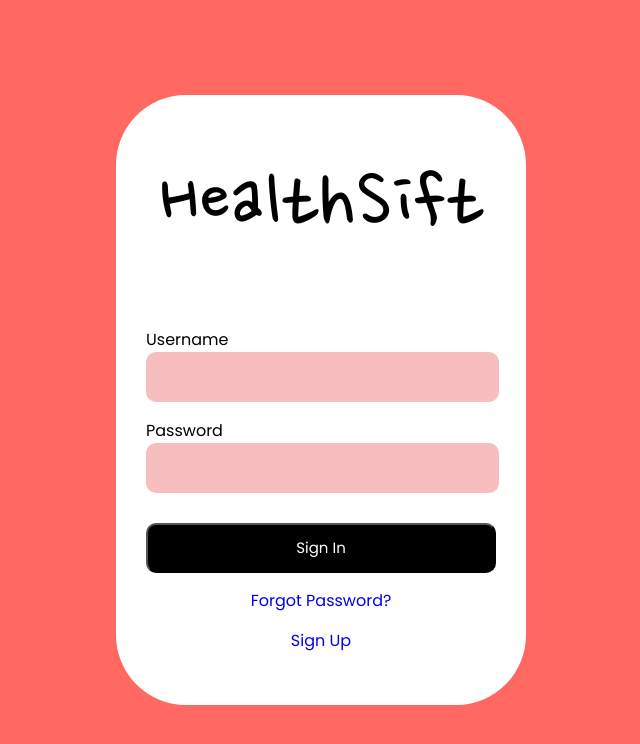
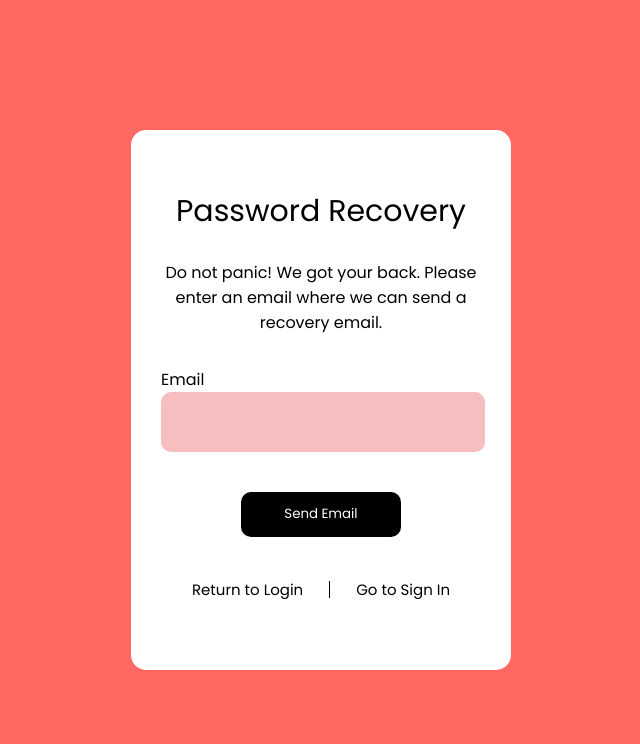
Before and after one commit to Antwon01/HealthSifters, a React (Vite) app in the folder HealthSift/: page /forgotPassword in a window 1280 px wide. Shown: the top 744 px of the page, without its empty margins (319-959 px from the left). Built offline with nearby package versions, Linux system fonts and the light colour scheme; the HTML template or start-up script is replaced by a standard one.

Commit message:
Jose - Implemented Forgot Password

```diff
--- a/HealthSift/package.json
+++ b/HealthSift/package.json
@@ -11,7 +11,8 @@
   },
   "dependencies": {
     "react": "^18.3.1",
-    "react-dom": "^18.3.1"
+    "react-dom": "^18.3.1",
+    "react-router-dom": "^6.27.0"
   },
   "devDependencies": {
     "@eslint/js": "^9.11.1",
--- a/HealthSift/src/APIRequest.js
+++ b/HealthSift/src/APIRequest.js
@@ -11,4 +11,15 @@ export default class APIRequest {
         .then(data => console.log(data.status))
         .catch(error => console.log(error))
     }
+
+    static forgotPassword(body) {
+        return fetch('http://localhost:8080/forgotPassword', {
+            'method' : 'POST',
+            headers : {'Content-type' : 'application/json'},
+            body : JSON.stringify(body)
+        })
+        .then(response => response.json())
+        .then(data => console.log(data.status))
+        .catch(error => console.log(error))
+    }
 }
--- a/HealthSift/src/App.jsx
+++ b/HealthSift/src/App.jsx
@@ -1,11 +1,19 @@
 import Login from "./Login.jsx"
+import ForgotPassword from "./ForgotPassword.jsx";
+import { BrowserRouter, Routes, Route } from 'react-router-dom';
 
 function App() {
 
   return (
-    <div className="loginPage">
-      <Login/>
-    </div>
+    <BrowserRouter>
+      <Routes>
+        <Route path="/" element={
+            <div className="loginPage">
+              <Login/>
+            </div>}/>
+        <Route path="/forgotPassword" element={<ForgotPassword/>}/>
+      </Routes>
+    </BrowserRouter>
   )
 }
 
--- /dev/null
+++ b/HealthSift/src/ForgotPassword.jsx
@@ -0,0 +1,47 @@
+import RedirectButton from "./RedirectButton.jsx";
+import APIRequest from './APIRequest.js';
+
+
+function ForgotPassword() {
+
+    function handleSubmitt(event) {
+        event.preventDefault();
+
+        const email = event.target.elements.email.value;
+
+        const data = {email};
+        APIRequest.forgotPassword(data);
+    }
+  return (
+    <div className='fogotPasswordPage'>
+
+        <div className='fogotPasswordContainer'>
+
+            <p className='forgotPasswordTitle poppinsFont'>Password Recovery</p>
+
+            <p className=" forgotPasswordDescription poppinsFont">Do not panic! We got your back. Please enter an email where we can send a recovery email.</p>
+
+            <form className='forgotPasswordForm' onSubmit={handleSubmitt}>
+
+                <label className="loginLabel poppinsFont" htmlFor="email"><p>Email</p></label>
+                <input className="emailInformation poppinsFont" type="text" name="email" id="email"></input>
+
+                <button className="forgotPasswordSendBtn poppinsFont" type='submit'>Send Email</button>
+
+            </form>
+
+            <div>
+
+                <RedirectButton location="" style="forgotPasswordReturnBtn" title="Return to Login"/>
+                <span className='divider'></span>
+                <RedirectButton location="" style="forgotPasswordSignBtn" title="Go to Sign In"/>
+
+            </div>
+
+        </div>
+
+    </div>
+  )
+}
+
+export default ForgotPassword
--- a/HealthSift/src/Login.jsx
+++ b/HealthSift/src/Login.jsx
@@ -1,12 +1,8 @@
-import LoginInformation from "./LoginInformation.jsx"
+import RedirectButton from "./RedirectButton.jsx";
 import APIRequest from "./APIRequest.js"
-import {useState} from 'react'
 
 
 function Login() {
-
-    // const [username, setUserName] = useState("");
-    // const [password, setPassWord] = useState("");
 
 
     function handleSubmit(e) {
@@ -36,8 +32,11 @@ function Login() {
 
                 <button className="signInbtn poppinsFont" type="submit">Sign In</button>
             </form>
-            <a className="poppinsFont" href="google.com">Forgot Password?</a>
-            <a className="poppinsFont" href="google.com">Sign Up</a>
+
+            <RedirectButton location="forgotPassword" style="loginBtns" title="Forgot Password"/>
+
+            <RedirectButton location="" style="loginBtns" title="Sign Up"/>
+
         </div>
     )
 }
--- /dev/null
+++ b/HealthSift/src/RedirectButton.jsx
@@ -0,0 +1,14 @@
+import React from 'react'
+import PropTypes from 'prop-types'
+import { Link } from "react-router-dom";
+
+function RedirectButton(props) {
+  return (
+    <Link to={"/" + props.location}>
+                <button className={"poppinsFont " + props.style}>{props.title}</button>
+    </Link>
+  )
+}
+
+
+export default RedirectButton
--- a/HealthSift/src/index.css
+++ b/HealthSift/src/index.css
@@ -9,6 +9,7 @@ body {
   font-style: normal;
 }
 
+/*  ---------------- Login Page -----------------------*/
 .loginPage {
   height: 100vh;
   width: 100vw;
@@ -69,9 +70,94 @@ body {
   border-radius: 10px;
   margin: 30px 0px 0px 0px;
   font-size: 15px;
+  cursor: pointer;
 }
 
-.login a {
+.loginBtns {
+  border: none;
+  background-color: transparent;
+  font-size: 18px;
   margin-top: 15px;
-  text-decoration: none;
+  cursor: pointer;
 }
+
+/* -------------- Forgot Password --------------------- */
+.fogotPasswordPage {
+  height: 100vh;
+  width: 100vw;
+  display: flex;
+  align-items: center;
+  justify-content: center;
+}
+
+.fogotPasswordContainer {
+  display: flex;
+  flex-direction: column;
+  justify-content: center;
+  align-items: center;
+  height: 60%;
+  width: 25%;
+  border-radius: 15px;
+  background-color: white;
+  padding: 30px;
+}
+
+.forgotPasswordTitle {
+  font-size: 30px;
+  margin: 10px 0px;
+}
+
+.forgotPasswordDescription {
+  text-align: center;
+}
+
+.forgotPasswordForm {
+  display: flex;
+  flex-direction: column;
+  width: 100%;
+}
+
+.emailInformation {
+  height: 30px;
+  width: 95%;
+  border: none;
+  background-color: #F7BEC0;
+  border-radius: 10px;
+  padding: 10px;
+  height: 40px;
+  font-size:20px;
+}
+
+.forgotPasswordSendBtn {
+  align-self: center;
+  width: 50%;
+  height: 45px;
+  margin: 40px 0px 20px 0px;
+  border-radius: 10px;
+  border: none;
+  background-color: black;
+  color: white;
+  cursor: pointer;
+}
+
+.forgotPasswordReturnBtn {
+  font-size: 15px;
+  margin: 20px;
+  border: none;
+  background-color: transparent;
+  cursor: pointer;
+}
+
+.divider {
+  border-left: 1px solid  black; /* Vertical line */
+  height: 20px; /* Adjust the height of the line */
+  margin: 0px; /* Space between the words and the line */
+}
+
+.forgotPasswordSignBtn {
+  font-size: 15px;
+  margin: 20px;
+  border: none;
+  background-color: transparent;
+  cursor: pointer;
+}
```
Also changed, not shown: 2 other files (tests, documents, lock files or other folders).
